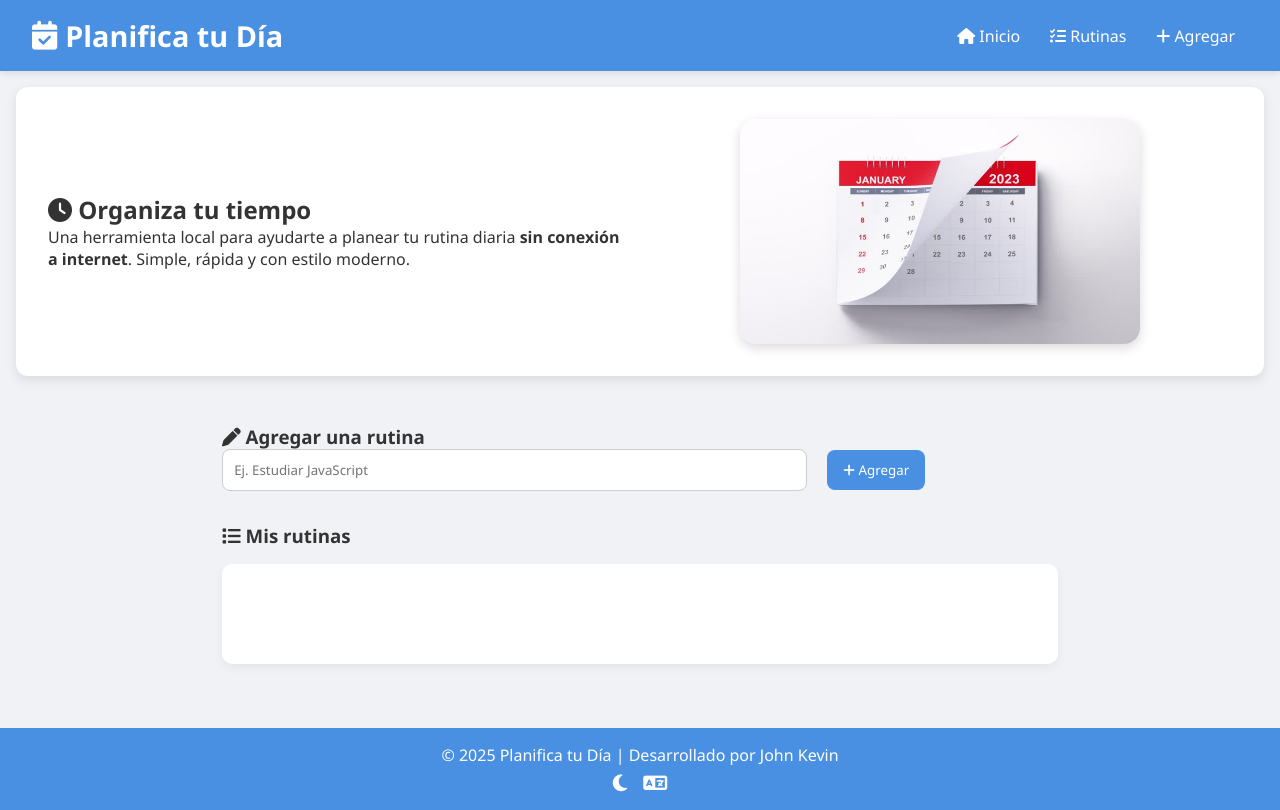
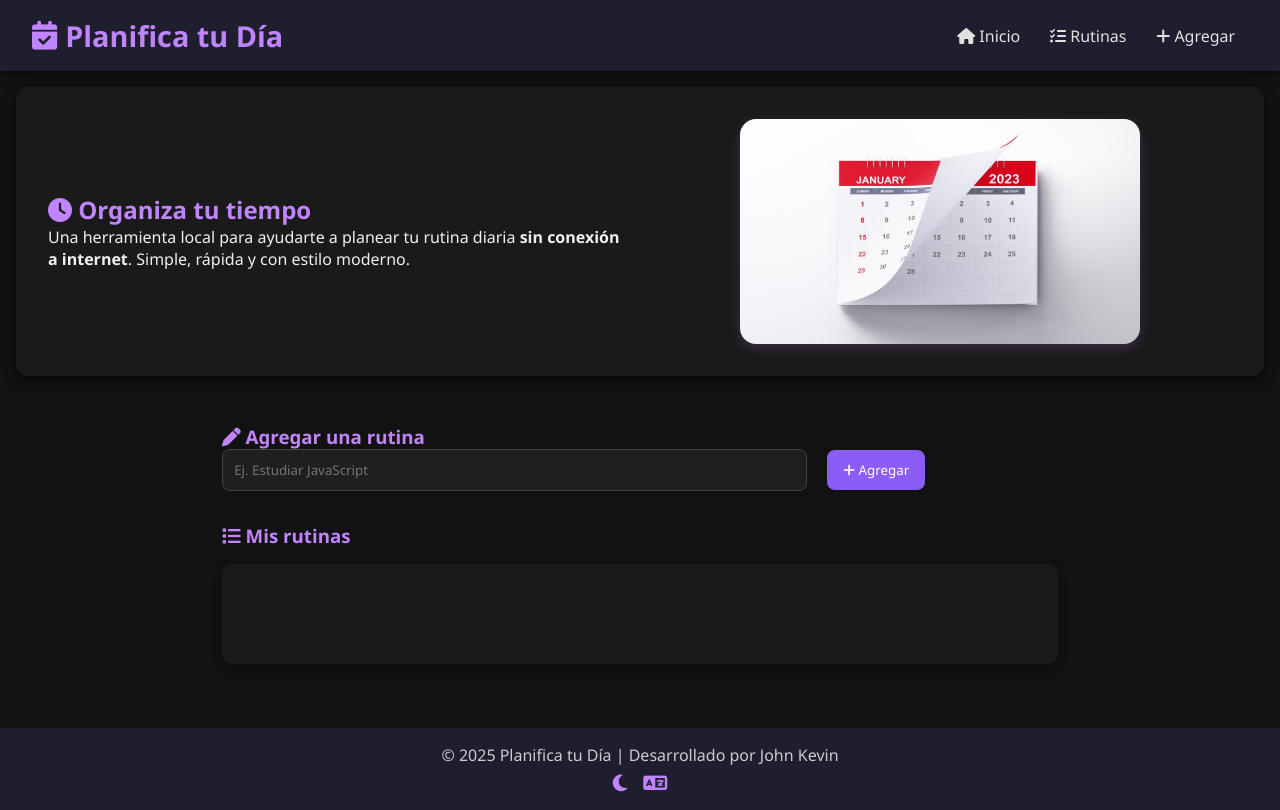
Before and after one commit to Eljohnnyb/Planifica, a plain HTML site: page index.html in a window 1280 px wide. Drawn offline with Linux system fonts and the light colour scheme.

Commit message:
Update style.css

```diff
--- a/style.css
+++ b/style.css
@@ -8,16 +8,16 @@
 }
 
 body {
-    background: #f0f2f5;
-    color: #333;
+    background: #121212;
+    color: #f0f0f0;
 }
 
 /* CABECERA */
 header {
-    background-color: #4a90e2;
+    background-color: #1e1e2f;
     padding: 1rem 2rem;
     color: white;
-    box-shadow: 0 2px 8px rgba(0,0,0,0.1);
+    box-shadow: 0 2px 8px rgba(0,0,0,0.5);
     position: sticky;
     top: 0;
     z-index: 1000;
@@ -35,18 +35,19 @@ header h1 {
     display: flex;
     align-items: center;
     gap: 0.5rem;
+    color: #c084fc;
 }
 
 nav a {
     margin: 0 0.8rem;
     text-decoration: none;
-    color: white;
+    color: #e0e0e0;
     font-weight: 500;
     transition: color 0.3s;
 }
 
 nav a:hover {
-    color: #ffdd57;
+    color: #c084fc;
 }
 
 /* INTRODUCCIÓN */
@@ -56,15 +57,19 @@ nav a:hover {
     align-items: center;
     padding: 2rem;
     flex-wrap: wrap;
-    background: #ffffff;
+    background: #1a1a1a;
     margin: 1rem;
     border-radius: 12px;
-    box-shadow: 0 4px 12px rgba(0,0,0,0.1);
+    box-shadow: 0 4px 12px rgba(0,0,0,0.5);
 }
 
 .intro-texto {
     flex: 1;
     padding-right: 1rem;
+}
+
+.intro-texto h2 {
+    color: #c084fc;
 }
 
 .intro-imagen {
@@ -77,7 +82,7 @@ nav a:hover {
     width: 90%;
     max-width: 400px;
     border-radius: 1rem;
-    box-shadow: 0 4px 12px rgba(0,0,0,0.15);
+    box-shadow: 0 4px 12px rgba(192, 132, 252, 0.2);
 }
 
 /* CONTENIDO PRINCIPAL */
@@ -90,18 +95,24 @@ nav a:hover {
 }
 
 /* FORMULARIO */
+.formulario h3 {
+    color: #c084fc;
+}
+
 .formulario input {
     width: 70%;
     padding: 0.7rem;
     margin-right: 1rem;
     border-radius: 8px;
-    border: 1px solid #ccc;
+    border: 1px solid #444;
+    background: #1f1f1f;
+    color: white;
 }
 
 .formulario button {
     padding: 0.7rem 1rem;
     border: none;
-    background-color: #4a90e2;
+    background-color: #8b5cf6;
     color: white;
     border-radius: 8px;
     cursor: pointer;
@@ -109,30 +120,30 @@ nav a:hover {
 }
 
 .formulario button:hover {
-    background-color: #357abd;
+    background-color: #7c3aed;
 }
 
 /* RUTINAS */
 .rutinas h3 {
+    color: #c084fc;
     margin-bottom: 1rem;
 }
 
 .event-list {
-    background-color: #fff;
+    background-color: #1a1a1a;
     padding: 1rem;
     border-radius: 10px;
     min-height: 100px;
-    box-shadow: 0 4px 10px rgba(0,0,0,0.05);
+    box-shadow: 0 4px 10px rgba(0,0,0,0.3);
 }
 
 /* PIE DE PÁGINA */
 footer {
-    background-color: #4a90e2;
-    color: white;
+    background-color: #1e1e2f;
+    color: #ccc;
     text-align: center;
     padding: 1rem;
     margin-top: 2rem;
-    position: relative;
 }
 
 .footer-icons {
@@ -146,6 +157,7 @@ footer {
 .footer-icons i {
     cursor: pointer;
     transition: transform 0.3s;
+    color: #c084fc;
 }
 
 .footer-icons i:hover {
```
